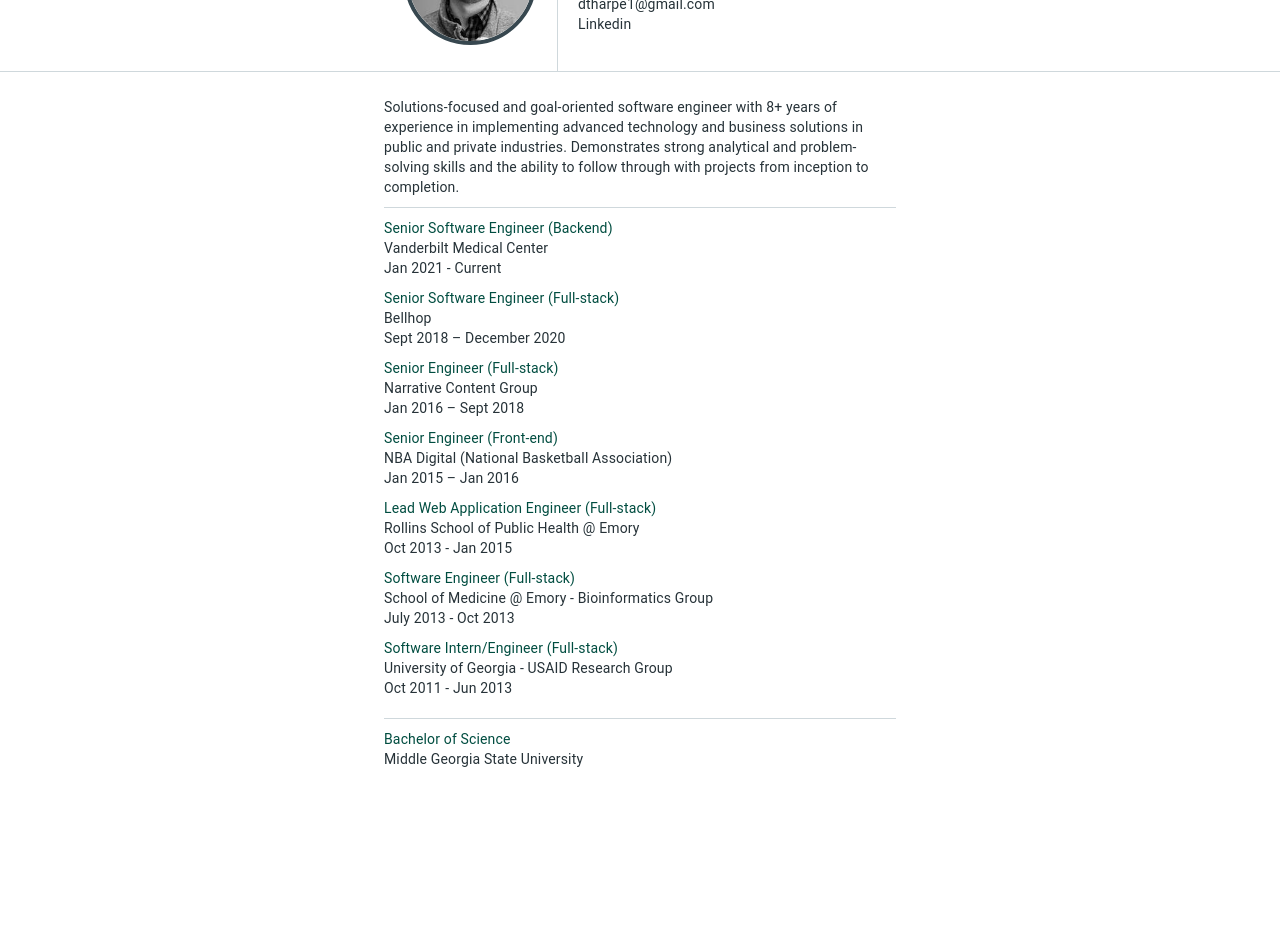
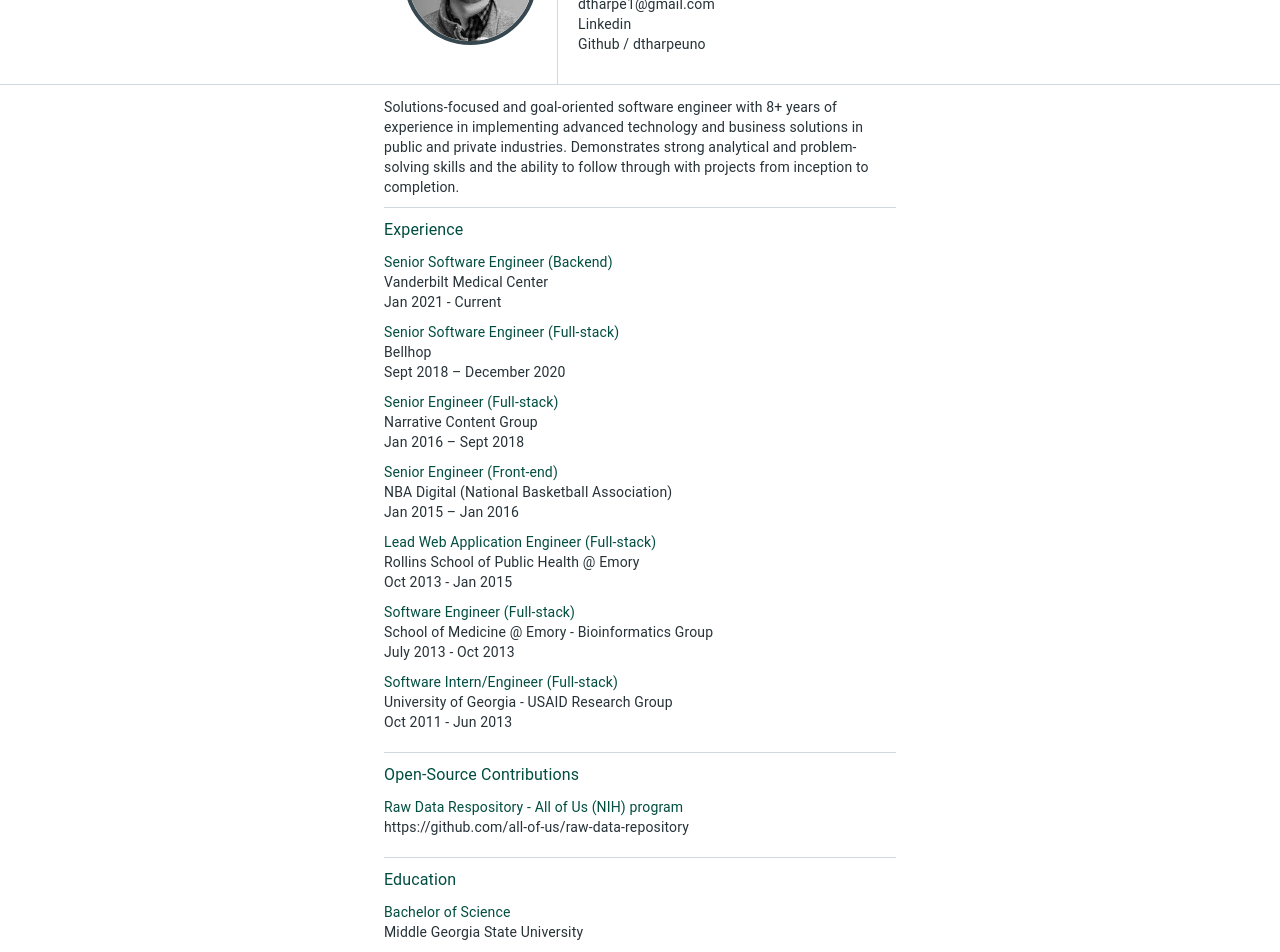
Before and after one commit to dtharpeuno/dtharpeuno.github.io, a React (Create React App) app in the folder my-app/: page / in a window 1280 px wide. Shown: the part 118-1070 px from the top of the page. Before the commit the page ends 897 px from the top, so only its background shows below. Built offline with nearby package versions, Linux system fonts and the light colour scheme.

Commit message:
more additions

```diff
--- a/my-app/src/App.css
+++ b/my-app/src/App.css
@@ -73,6 +73,10 @@
   color: #004d40;
 }
 
+.section-header {
+  padding-bottom: 10px;
+}
+
 /* responsive */
 @media only screen
 and (max-width : 920px) {
--- a/my-app/src/components/resume/Header.js
+++ b/my-app/src/components/resume/Header.js
@@ -40,6 +40,14 @@
         Linkedin
         </Link>
         </Typography>
+        <Typography variant="body2">
+        <Link href="https://github.com/dtharpeuno"
+        underline="hover"
+        variant="body2"
+        color="inherit">
+        Github / dtharpeuno
+        </Link>
+        </Typography>
         </Box>
     </Box>
     </Box>
--- a/my-app/src/components/resume/Summary.js
+++ b/my-app/src/components/resume/Summary.js
@@ -56,9 +56,18 @@
   },
   ];
 
+const openSourceContribList = [
+  {
+    'title': 'Raw Data Respository - All of Us (NIH) program',
+    'github': 'https://github.com/all-of-us/raw-data-repository',
+  }
+];
 
 const experience = (
   <Box className="breakdown bottom-line">
+    <Typography variant="body1" className="green-title section-header">
+    Experience
+    </Typography>
     {experienceList.map(exp =>
         <Box className='experience'>
           <Typography variant="body2" className="green-title">
@@ -77,8 +86,31 @@
   </Box>
 )
 
+const open_source_contrib = (
+  <Box className="breakdown bottom-line">
+    <Typography variant="body1" className="green-title section-header">
+    Open-Source Contributions
+    </Typography>
+  {openSourceContribList.map(project =>
+    <Box className='experience'>
+      <Typography variant="body2" className="green-title">
+        {project.title}
+      </Typography>
+      <Link underline="hover" href={project.github} color="inherit">
+        <Typography variant="body2">
+          {project.github}
+        </Typography>
+      </Link>
+    </Box>
+  )}
+  </Box>
+)
+
 const education = (
   <Box className="breakdown">
+    <Typography variant="body1" className="green-title section-header">
+    Education
+    </Typography>
     <Typography variant="body2" className="green-title">
     Bachelor of Science
     </Typography>
@@ -94,6 +126,7 @@
     <Box className='summary'>
     {summary}
     {experience}
+    {open_source_contrib}
     {education}
     </Box>
     </>
```
Also changed, not shown: 1 other file (tests, documents, lock files or other folders).
